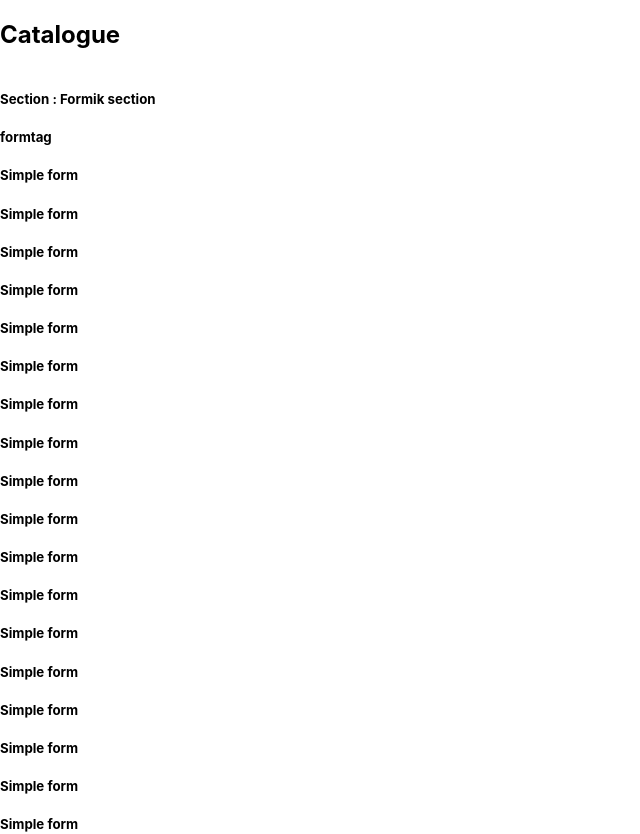
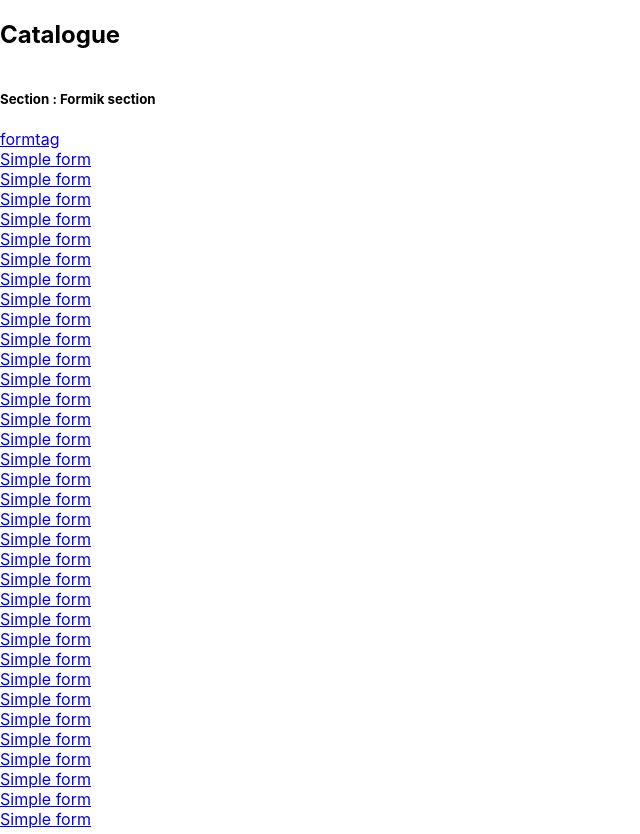
Before and after one commit to shamseerahammedm/react-everything, a React (Create React App) app: page / in a window 1280 px wide. Shown: the top 834 px of the page, without its empty margins (0-640 px from the left). Built offline with nearby package versions, Linux system fonts and the light colour scheme; what namor would draw is missing.

Commit message:
Catelogue changes

```diff
--- a/src/Catalogue/Catalogue.jsx
+++ b/src/Catalogue/Catalogue.jsx
@@ -2,6 +2,7 @@ import { routePaths } from 'App';
 import React from 'react';
 import { useHistory } from 'react-router-dom';
 import './Catalogue.scss';
+import { NavLink } from 'react-router-dom';
 
 const Catalogue = () => {
   const history = useHistory();
@@ -20,10 +21,17 @@ const Catalogue = () => {
                     {
                       item.linksDetails.map(linkItem => {
                         return !linkItem.exclude && (
-                          <div className="col-sm-3 cardWrapper" onClick={() => history.push(linkItem.path)}>
+                          <div className="col-sm-3 cardWrapper" >
                             <div className="card mb-3" >
                               <div className="card-body">
-                                <h5 className="card-title">{linkItem.linkName}</h5>
+                                <NavLink
+                                  className="card-title"
+                                  to={linkItem.path}
+                                  target="_blank"
+                                  rel="noopener noreferrer"
+                                >
+                                  {linkItem.linkName}
+                                </NavLink>
                                 {linkItem.linkDescription && <p className="card-text">{linkItem.linkDescription}</p>}
                               </div>
                             </div>
```
